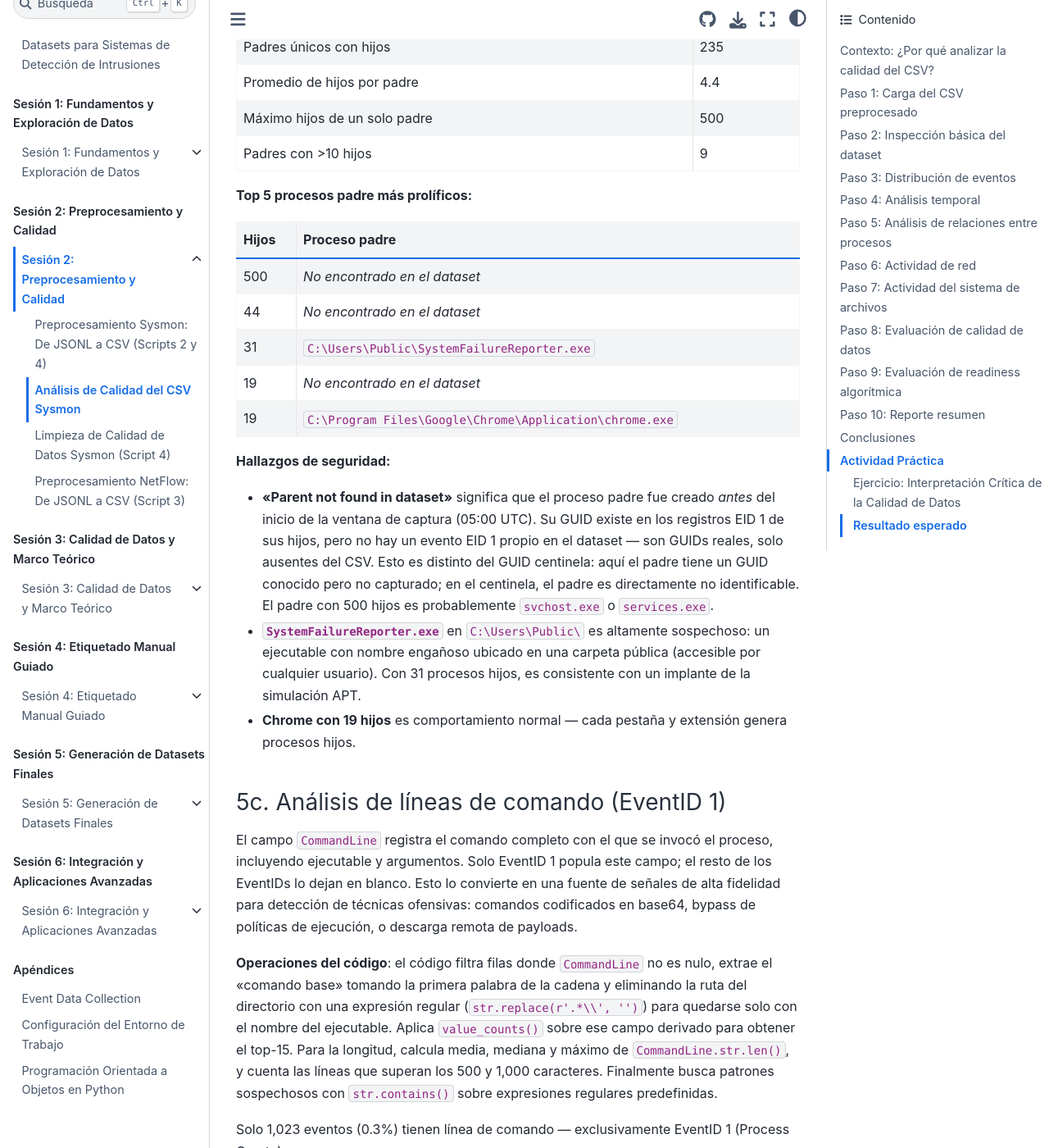
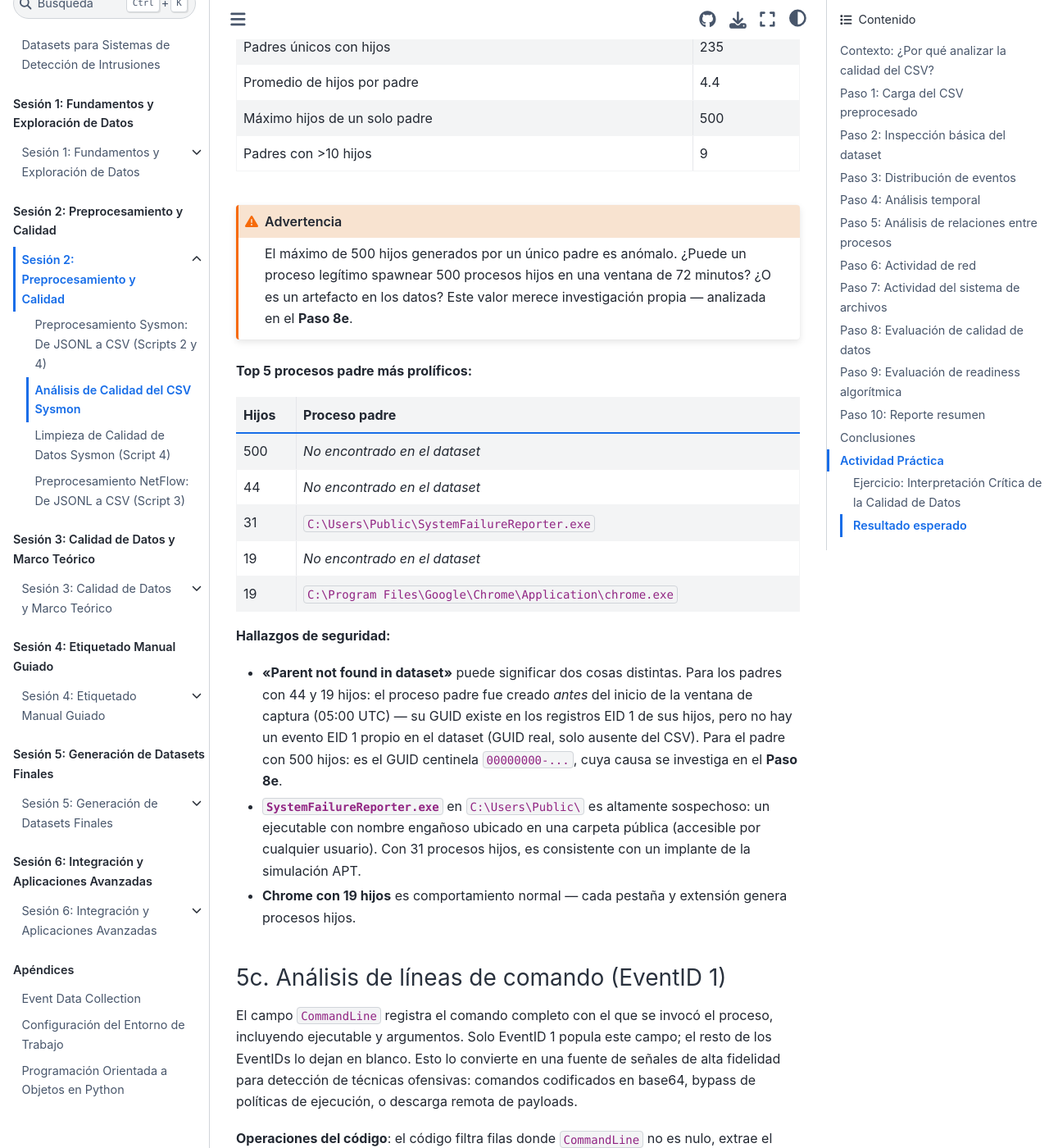
Before and after one commit to ollerenac/curso2026, a Jupyter Book: the page built from sesion-2/8-analisis-calidad-csv.md, in a window 1280 px wide and 1400 px high, scrolled down 16920 px. Shown: the whole window at 82% size. Built offline with Jupyter Book 1.0.4 settings and Sphinx 7.4.7 and the Sphinx Book theme 1.1.4, drawn with Linux system fonts in a browser that asks for light colours.

Commit message:
fix(sesion-2): add warning flag for 500-child parent anomaly in Paso 5b, fix stale hallazgo
Co-Authored-By: Claude Sonnet 4.6 <noreply@anthropic.com>

````diff
--- a/sesion-2/8-analisis-calidad-csv.md
+++ b/sesion-2/8-analisis-calidad-csv.md
@@ -397,6 +397,10 @@ Procesos huérfanos (sin padre):     0
 | Máximo hijos de un solo padre | 500 |
 | Padres con >10 hijos | 9 |
 
+```{warning}
+El máximo de 500 hijos generados por un único padre es anómalo. ¿Puede un proceso legítimo spawnear 500 procesos hijos en una ventana de 72 minutos? ¿O es un artefacto en los datos? Este valor merece investigación propia — analizada en el **Paso 8e**.
+```
+
 **Top 5 procesos padre más prolíficos:**
 
 | Hijos | Proceso padre |
@@ -409,7 +413,7 @@ Procesos huérfanos (sin padre):     0
 
 **Hallazgos de seguridad:**
 
-- **"Parent not found in dataset"** significa que el proceso padre fue creado *antes* del inicio de la ventana de captura (05:00 UTC). Su GUID existe en los registros EID 1 de sus hijos, pero no hay un evento EID 1 propio en el dataset — son GUIDs reales, solo ausentes del CSV. Esto es distinto del GUID centinela: aquí el padre tiene un GUID conocido pero no capturado; en el centinela, el padre es directamente no identificable. El padre con 500 hijos es probablemente `svchost.exe` o `services.exe`.
+- **"Parent not found in dataset"** puede significar dos cosas distintas. Para los padres con 44 y 19 hijos: el proceso padre fue creado *antes* del inicio de la ventana de captura (05:00 UTC) — su GUID existe en los registros EID 1 de sus hijos, pero no hay un evento EID 1 propio en el dataset (GUID real, solo ausente del CSV). Para el padre con 500 hijos: es el GUID centinela `00000000-...`, cuya causa se investiga en el **Paso 8e**.
 - **`SystemFailureReporter.exe`** en `C:\Users\Public\` es altamente sospechoso: un ejecutable con nombre engañoso ubicado en una carpeta pública (accesible por cualquier usuario). Con 31 procesos hijos, es consistente con un implante de la simulación APT.
 - **Chrome con 19 hijos** es comportamiento normal — cada pestaña y extensión genera procesos hijos.
 
````
